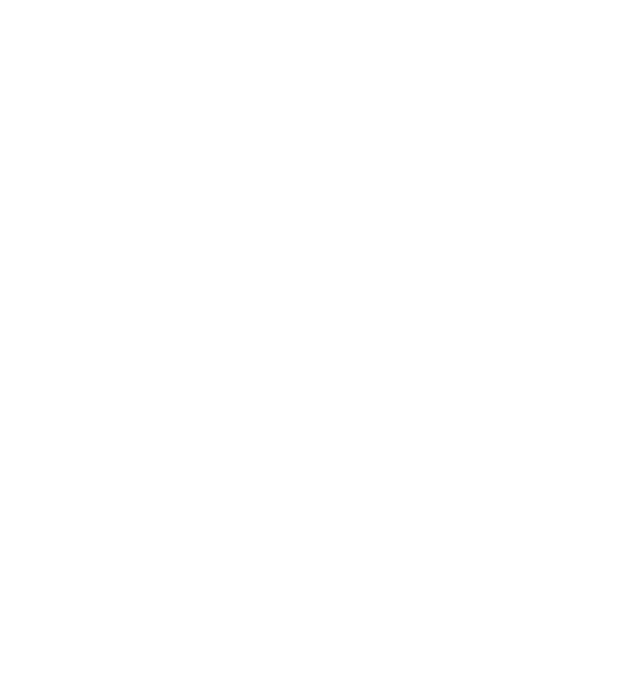
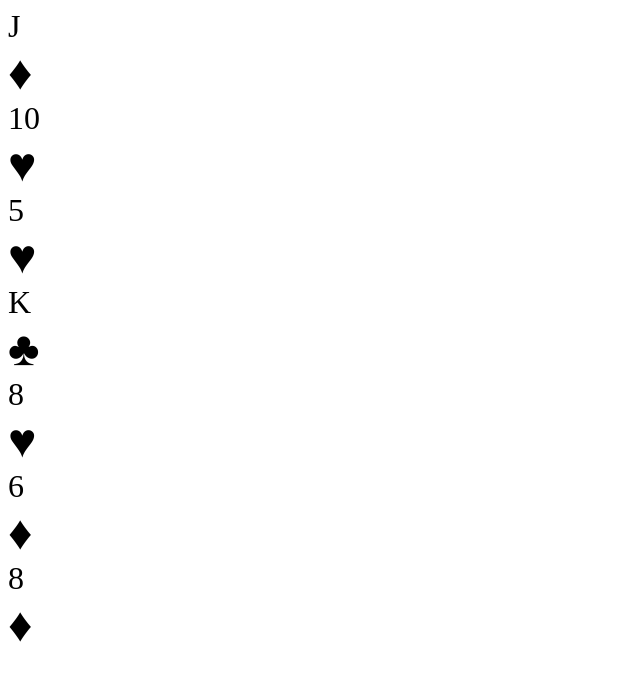
Before and after one commit to mlorberdev/Solitaire, a plain HTML site: page index.html in a window 1280 px wide. Shown: the whole page, without its empty margins (0-640 px from the left). Drawn offline with Linux system fonts and the light colour scheme.

Commit message:
initial setup

```diff
--- a/assets/script.js
+++ b/assets/script.js
@@ -0,0 +1,21 @@
+!(function () {
+  const play = document.getElementById("playArea");
+  const rank = "A234567891JQK";
+  const suit = "♥♣♦♠";
+  const deck = [];
+  let n = 0; // generic iterator
+
+  // CREATE DECK AND SHUFFLE IT
+  for (let i = 0; i < 4; i++) for (let j = 0; j < 13; j++) deck.push(`${rank.charAt(j)}${suit.charAt(i)}`);
+  deck.sort(() => Math.random() - 0.5);
+  console.log(deck);
+
+  // LAY OUT GAME
+  for (let i = 0; i < 7; i++) {
+    let ele = document.createElement("div");
+    ele.classList.add("card");
+    ele.innerHTML = `<div><div class="rank">${deck[n].charAt(0) === "1" ? "10" : deck[n].charAt(0)}</div><div class="suit">${deck[n].charAt(1)}</div></div>`;
+    play.appendChild(ele);
+    n++;
+  }
+})();
--- a/assets/style.css
+++ b/assets/style.css
@@ -0,0 +1,9 @@
+.card {
+  font-size: 1rem;
+}
+.rank {
+  font-size: 2rem;
+}
+.suit {
+  font-size: 3rem;
+}
--- a/index.html
+++ b/index.html
@@ -10,6 +10,10 @@
 </head>
 <body>
 
+  <article id="workArea"></article>
+
+  <article id="playArea"></article>
+
   <script src="./assets/script.js">
 
   </script>
```
